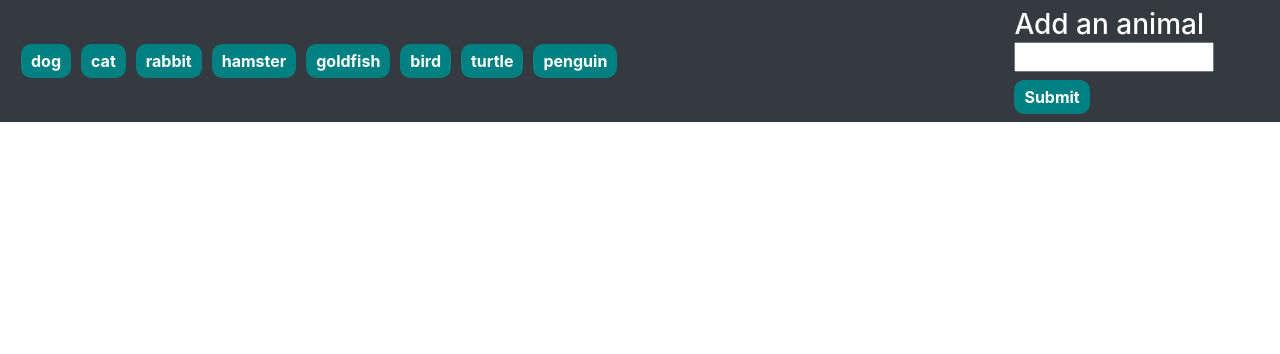
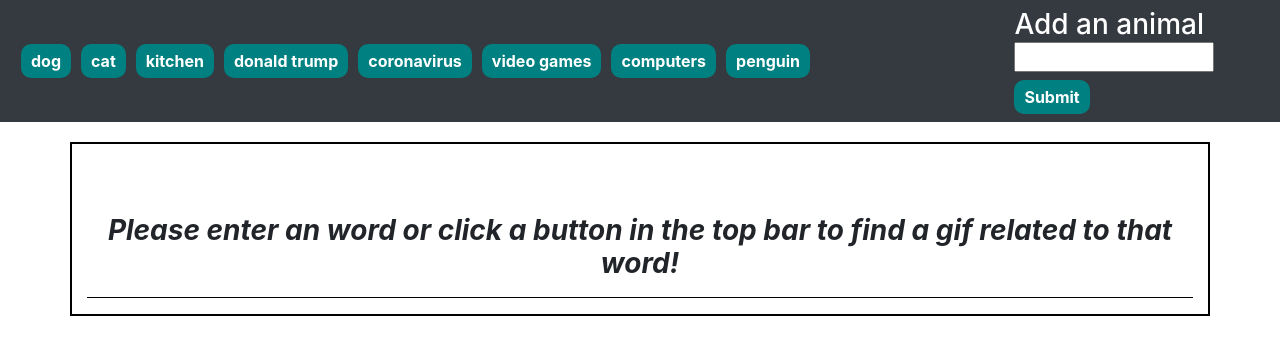
Before and after one commit to zachyingling/GifTastic, a plain HTML site: page index.html in a window 1280 px wide. Drawn offline with nearby package versions, Linux system fonts and the light colour scheme.

Commit message:
getting the gifs to be in their own container with atleast some styling

```diff
--- a/index.html
+++ b/index.html
@@ -19,7 +19,9 @@
         <input type="submit" value="Submit" id="submit-button" />
       </form>
     </nav>
-    <div class="container">
+    <div class="container" id="gifContainer">
+      <h3 class="gifHeader text-center">Please enter an word or click a button in the top bar to find a gif related to that word!</h3>
+      <hr/>
       <div class="gifs"></div>
     </div>
     <script src="logic.js"></script>
--- a/logic.js
+++ b/logic.js
@@ -4,11 +4,11 @@ $(document).ready(function() {
   let animals = [
     "dog",
     "cat",
-    "rabbit",
-    "hamster",
-    "goldfish",
-    "bird",
-    "turtle",
+    "kitchen",
+    "donald trump",
+    "coronavirus",
+    "video games",
+    "computers",
     "penguin"
   ];
   updateButtons();
@@ -62,6 +62,8 @@ $(document).ready(function() {
         );
         $(".gifs").append(newDiv);
       }
+      let clearDiv = $("<div class='clear'>")
+      $(".gifs").append(clearDiv);
     });
   });
 
--- a/style.css
+++ b/style.css
@@ -13,6 +13,8 @@ body {
 .gifs {
   position: relative;
   top: 50px;
+  height: auto;
+  display: table-row;
 }
 
 .adding-buttons {
@@ -56,5 +58,23 @@ body {
   display: inline-block;
   margin-left: 10px;
   margin-right: 10px;
-  /* float: left; */
+  overflow: hidden;
 }
+
+#gifContainer {
+  margin-top: 20px;
+  margin-bottom: 20px;
+  padding-top: 70px;
+  border: 2px solid black;
+  overflow: hidden !important;
+}
+
+.gifHeader {
+  font-weight: bold;
+  font-style: italic;
+}
+
+
+hr {
+  border-top: 1px solid rgb(0, 0, 1);
+}
```
